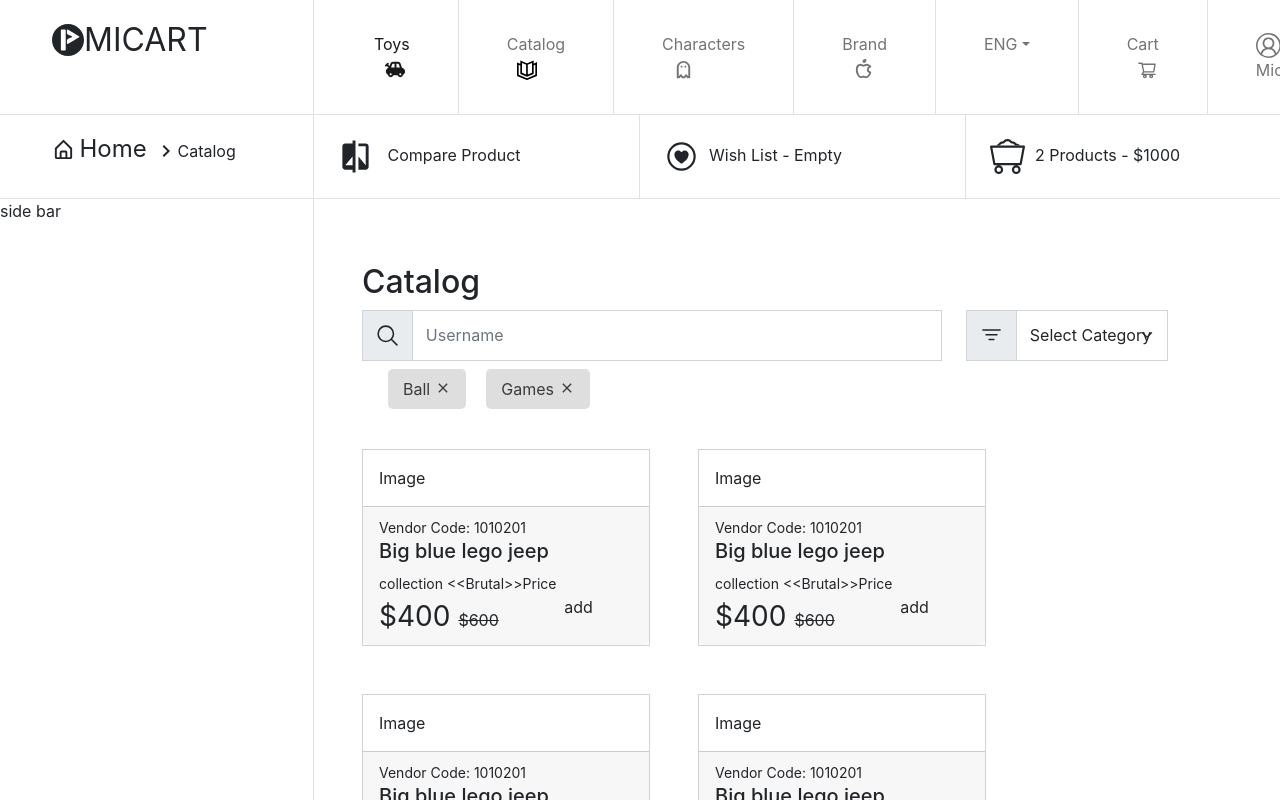
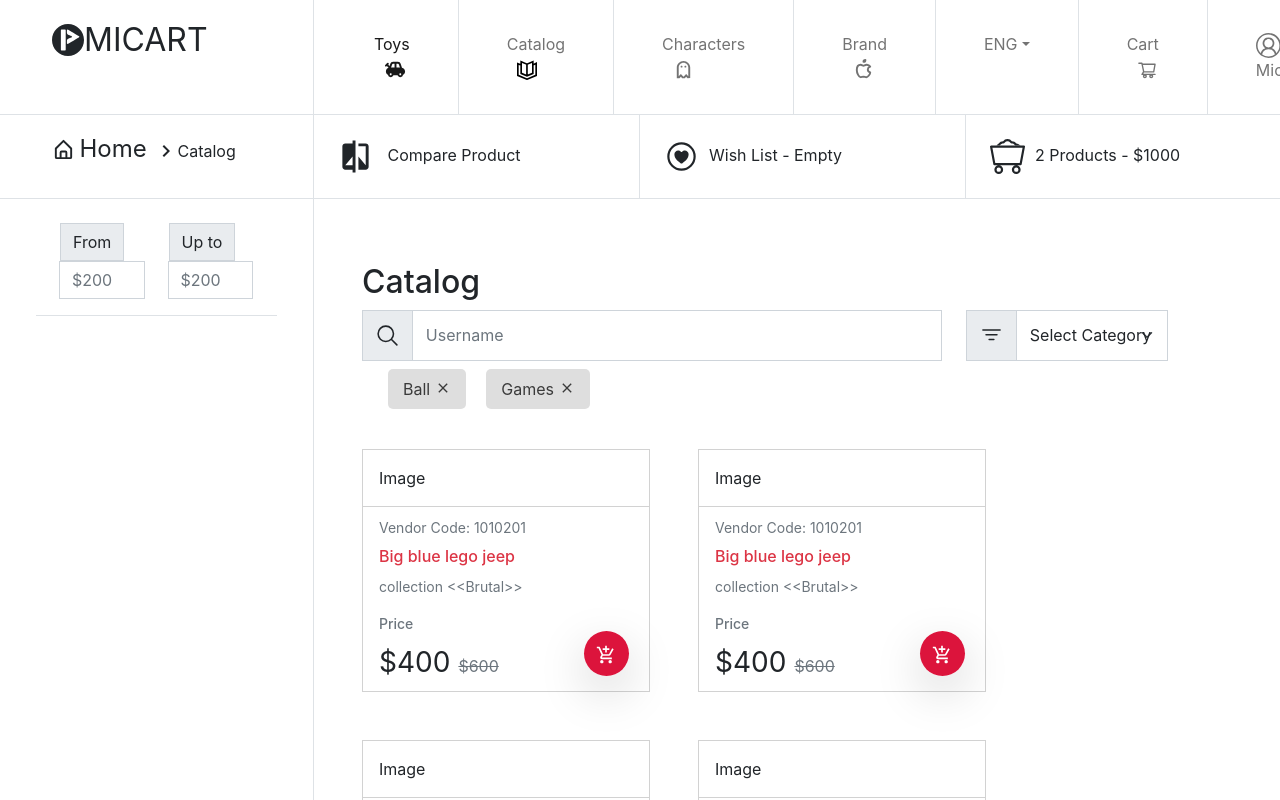
Before and after one commit to Dinixweb/shopping-cart, a Next.js app: page /home in a window 1280 px wide. Shown: the top 800 px of the page. Built offline with nearby package versions, Linux system fonts and the light colour scheme.

Commit message:
sidebar in progress

```diff
--- a/components/sidebar.tsx
+++ b/components/sidebar.tsx
@@ -1,8 +1,29 @@
 const SideBar = () => {
-    return (
-        <div className="main">
-side bar
+return (
+<div className="main">
+    <div className="row ms-4 p-4">
+        <div className="row main border-bottom">
+
+                        <div className="col-6">
+                            <div className="input-group mb-3">
+                        <span className="input-group-text" id="basic-addon1">
+                            From</span>
+                        <input type="text" className="form-control price" placeholder="$200" aria-label="$200"
+                            aria-describedby="basic-addon1" />
+                    </div>
+                    </div>
+                        <div className="col-6">
+                            <div className="input-group mb-3">
+                        <span className="input-group-text" id="basic-addon1">
+                            Up to</span>
+                        <input type="text" className="form-control price" placeholder="$200" aria-label="$200"
+                            aria-describedby="basic-addon1" />
+                    </div>
+                    </div>
+
         </div>
-    )
+    </div>
+</div>
+)
 }
 export default SideBar
--- a/components/singleproduct.tsx
+++ b/components/singleproduct.tsx
@@ -1,16 +1,19 @@
+import {MdAddShoppingCart} from 'react-icons/md'
 const SingleProduct = () => {
     return (
         <div className="main">
             <div className="card">
                 <div className="card-body">Image</div>
-                <div className="card-footer">
+                <div className="card-footer bg-white text-secondary">
                     <small>Vendor Code: 1010201</small>
-                    <h5>Big blue lego jeep</h5>
+                    <h6 className='text-danger mt-2'>Big blue lego jeep</h6>
                     <small>collection {"<<Brutal>>"}</small>
-                    <small>Price</small>
+                    <h6 className='mt-3'><small >Price</small></h6>
                     <div className="row">
-                        <div className="col-8"><span className="fs-3">$400<small className="fs-6 ms-2"><s>$600</s></small></span></div>
-                        <div className="col-4">add</div>
+                        <div className="col-8 text-dark"><span className="fs-3">$400<small className="fs-6 ms-2 text-secondary"><s>$600</s></small></span></div>
+                        <div className="col-4">
+                            <span className='addCartButton shadow-lg'><MdAddShoppingCart color='white' size={20}/></span>
+                        </div>
                    </div>
                 </div>
             </div>
--- a/styles/globals.css
+++ b/styles/globals.css
@@ -59,3 +59,22 @@ a {
   width: 18rem;
   border-radius: 0 !important;
 }
+
+.addCartButton {
+  width: 5rem;
+  height: 5rem;
+  background-color: crimson;
+  padding: 0.8rem;
+  border-radius: 2.5rem;
+  cursor: pointer;
+  margin-left: 1.2rem;
+}
+
+.addCartButton:hover {
+  background-color: rgb(176, 11, 44);
+}
+
+.price {
+  width: 9rem;
+  border-radius: 0 !important;
+}
```
